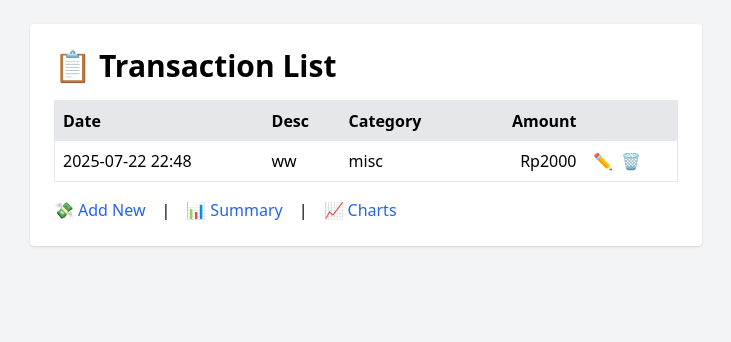
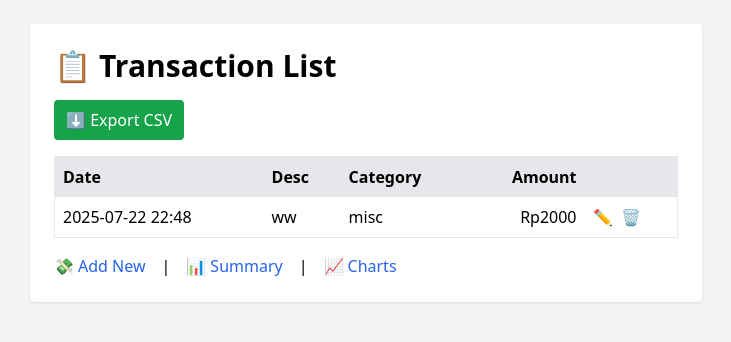
Before and after one commit to aprilladaru3000/ExpensesPy, a Flask app: page /list in a window 1280 px wide. Shown: the top 342 px of the page, without its empty margins (274-1005 px from the left). Run offline with Flask 3, Linux system fonts and the light colour scheme; some libraries are stand-ins or nearby versions.

Commit message:
Confirm Pop Up

```diff
--- a/app.py
+++ b/app.py
@@ -1,9 +1,10 @@
-from flask import Flask, render_template, request, redirect, url_for, flash, get_flashed_messages
+from flask import Flask, render_template, request, redirect, url_for, flash, get_flashed_messages, Response
 import json
 import datetime as dt
 from pathlib import Path
 from collections import defaultdict
 import uuid
+import csv
 
 app = Flask(__name__)
 app.secret_key = 'your_secret_key_here'  # Needed for flash messages
@@ -138,5 +139,21 @@ def charts():
         cat_labels=cat_labels,
         cat_totals=cat_totals)
 
+@app.route('/export')
+def export():
+    data = load_data()
+    if not data:
+        flash('No data to export!')
+        return redirect(url_for('list_tx'))
+    def generate():
+        fieldnames = ['id', 'desc', 'amount', 'category', 'ts']
+        writer = csv.DictWriter(Response(), fieldnames=fieldnames)
+        yield ','.join(fieldnames) + '\n'
+        for row in data:
+            yield ','.join(str(row.get(f, '')) for f in fieldnames) + '\n'
+    return Response(generate(), mimetype='text/csv', headers={
+        'Content-Disposition': 'attachment; filename=expenses.csv'
+    })
+
 if __name__ == '__main__':
     app.run(debug=True)
--- a/templates/list.html
+++ b/templates/list.html
@@ -8,10 +8,14 @@
 <body class="bg-gray-100 p-6">
   <div class="max-w-full md:max-w-2xl mx-auto bg-white p-4 md:p-6 rounded shadow">
     <h2 class="text-2xl md:text-3xl font-bold mb-4 flex items-center"><span class="mr-2">📋</span>Transaction List</h2>
-    <!-- Feedback message placeholder -->
-    {% if message %}
-      <div class="mb-4 p-2 bg-green-100 text-green-800 rounded text-sm md:text-base">{{ message }}</div>
-    {% endif %}
+    <div class="flex flex-col md:flex-row md:justify-between md:items-center mb-4 gap-2">
+      <div class="flex gap-2">
+        <a href="/export" class="bg-green-600 hover:bg-green-700 text-white px-3 py-2 rounded text-sm md:text-base flex items-center" title="Export CSV">⬇️ Export CSV</a>
+      </div>
+      {% if message %}
+        <div class="p-2 bg-green-100 text-green-800 rounded text-sm md:text-base">{{ message }}</div>
+      {% endif %}
+    </div>
     <div class="overflow-x-auto">
       <table class="w-full table-auto border text-sm md:text-base">
         <thead>
@@ -32,9 +36,7 @@
             <td class="p-2 text-right">Rp{{ "%.0f"|format(tx.amount) }}</td>
             <td class="p-2 flex gap-2">
               <a href="/edit/{{ tx.id }}" class="text-yellow-500 hover:underline" title="Edit">✏️</a>
-              <form method="POST" action="/delete/{{ tx.id }}" style="display:inline;">
-                <button class="text-red-500 hover:underline" onclick="return confirm('Delete this entry?')" title="Delete">🗑️</button>
-              </form>
+              <button type="button" class="text-red-500 hover:underline delete-btn" data-id="{{ tx.id }}" title="Delete">🗑️</button>
             </td>
           </tr>
           {% endfor %}
@@ -48,6 +50,34 @@
       <span class="hidden md:inline">|</span>
       <a href="/charts" class="text-blue-600 hover:underline flex items-center"><span class="mr-1">📈</span>Charts</a>
     </div>
+    <!-- Modal for delete confirmation -->
+    <div id="deleteModal" class="fixed inset-0 bg-black bg-opacity-30 flex items-center justify-center z-50 hidden">
+      <div class="bg-white rounded shadow p-6 max-w-sm w-full">
+        <h3 class="text-lg font-bold mb-2">Confirm Deletion</h3>
+        <p class="mb-4">Are you sure you want to delete this expense?</p>
+        <form id="deleteForm" method="POST">
+          <div class="flex gap-2 justify-end">
+            <button type="button" id="cancelDelete" class="px-4 py-2 rounded bg-gray-300 text-gray-800">Cancel</button>
+            <button type="submit" class="px-4 py-2 rounded bg-red-600 text-white">Delete</button>
+          </div>
+        </form>
+      </div>
+    </div>
+    <script>
+      // Modal confirmation for delete
+      document.querySelectorAll('.delete-btn').forEach(btn => {
+        btn.addEventListener('click', function() {
+          const id = this.getAttribute('data-id');
+          const modal = document.getElementById('deleteModal');
+          const form = document.getElementById('deleteForm');
+          form.action = `/delete/${id}`;
+          modal.classList.remove('hidden');
+        });
+      });
+      document.getElementById('cancelDelete').onclick = function() {
+        document.getElementById('deleteModal').classList.add('hidden');
+      };
+    </script>
   </div>
 </body>
 </html>
```
